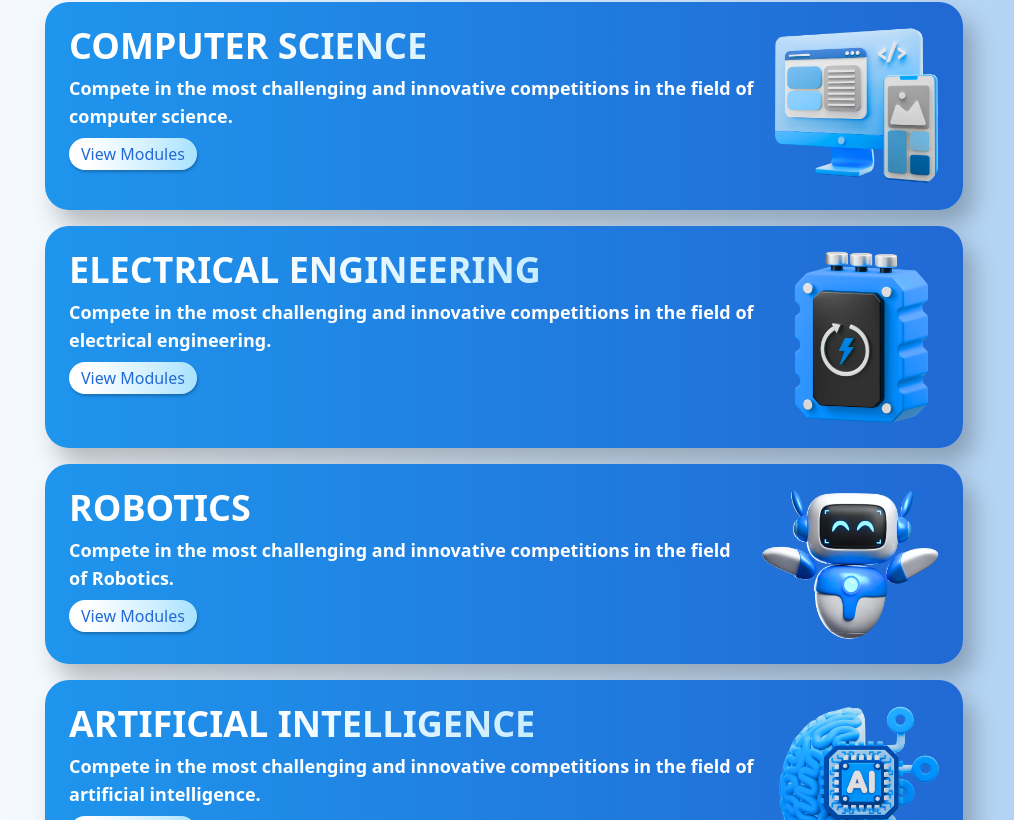
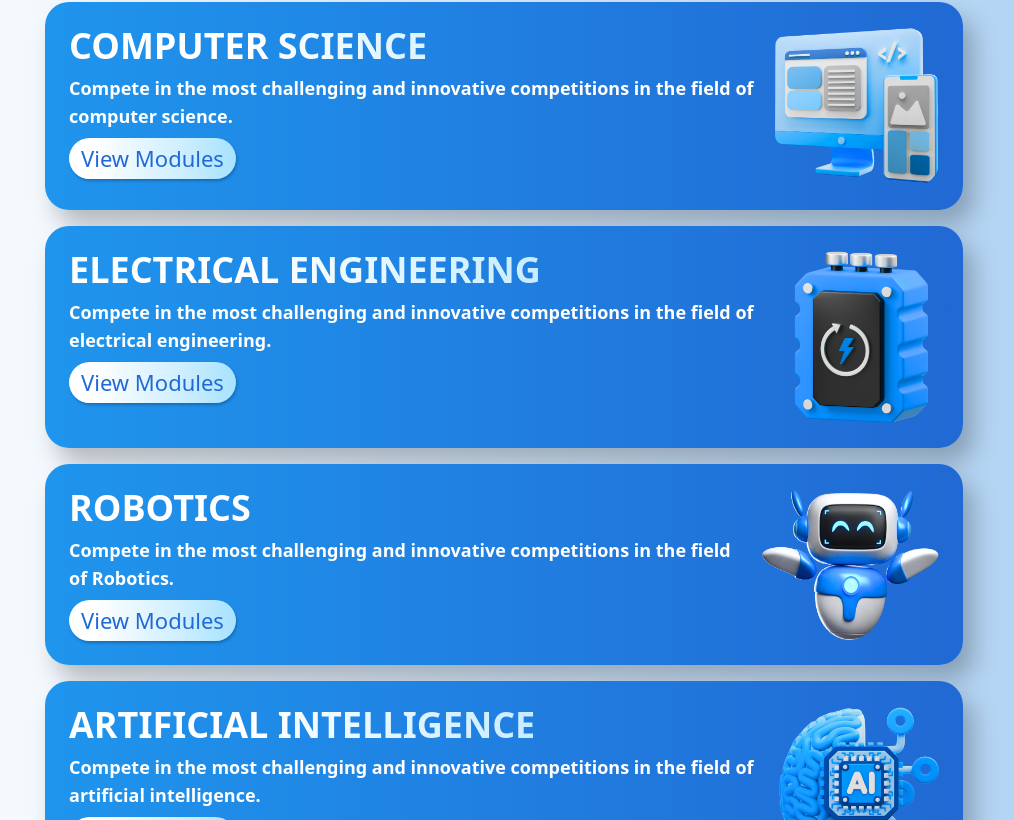
Before and after one commit to Mubin987/Procom25-website, a React (Vite) app in the folder frontend/: page / in a window 1280 px wide. Shown: the part 1980-2800 px from the top of the page, without its empty margins (136-1150 px from the left). Built offline with nearby package versions, Linux system fonts and the light colour scheme.

Commit message:
enhance responsiveness and styling across components

```diff
--- a/frontend/src/components/Footer.jsx
+++ b/frontend/src/components/Footer.jsx
@@ -7,8 +7,7 @@ const Footer = () => {
         <footer className='text-sm py-6 bg-[#161616] w-full text-white flex flex-col justify-between mt-auto'>
             <div className='px-8 pt-4'>
                 <img src="/procom25logo.png" alt="PROCOM'25"
-                    className=''
-                    width={200}
+                    className='w-full max-w-[200px]'
                 />
             </div>
             <div className='flex md:flex-row flex-col justify-between w-full'>
--- a/frontend/src/components/Home/Hero.jsx
+++ b/frontend/src/components/Home/Hero.jsx
@@ -2,14 +2,16 @@ import React from 'react'
 import { Link } from 'react-router-dom';
 import Countdown from "./Countdown";
 import ProcomSVG from './ProcomSVG';
+import '../../index.css'
+
 const Hero = () => {
     return (
         <div className='h-screen w-full flex flex-col justify-center items-center'>
-            <ProcomSVG />
+            <ProcomSVG className='responsive-svg' />
             <div className='w-full p-10 px-20 flex justify-end items-end h-3/4'>
                 <div className='bg-[linear-gradient(270deg,#0D32C5_0%,#1768DB_37.9%,#1E8AE9_78.9%,#23A7F4_100%)] bg-clip-text text-transparent font-bold'>
-                    <h1 className='text-4xl'>FAST-NUCES PRESENTS,</h1>
-                    <h1 className='text-[9rem] leading-[1]'>PROCOM'25</h1>
+                    <h1 className='heading-secondary'>FAST-NUCES PRESENTS,</h1>
+                    <h1 className='leading-[1] heading-primary'>PROCOM'25</h1>
                     <p className='text-themeDBlue text-end text-sm tracking-widest'>READY TO COMPETE?</p>
                     <div className='flex justify-end'>
                         <Link to="/register" className=''>
--- a/frontend/src/components/Home/ProcomSVG.jsx
+++ b/frontend/src/components/Home/ProcomSVG.jsx
@@ -1,8 +1,8 @@
 import React from "react";
 
-const ProcomSVG = () => (
+const ProcomSVG = ({ className }) => (
     <svg
-        className="absolute top-0 left-0 -z-10"
+        className={`absolute top-0 left-0 -z-10 ${className}`}
         width="421"
         height="730"
         viewBox="0 0 521 1062"
--- a/frontend/src/components/Navbar.jsx
+++ b/frontend/src/components/Navbar.jsx
@@ -1,5 +1,6 @@
 import React from 'react';
 import { Link, NavLink, useLocation } from 'react-router-dom';
+import '../index.css'
 
 const Navbar = () => {
   const navLinks = [
@@ -13,9 +14,9 @@ const Navbar = () => {
   const location = useLocation();
 
   return (
-    <nav className="bg-transparent py-5 px-4 flex w-full absolute top-0 z-50">
+    <nav className="bg-transparent py-5 px-4 flex w-full absolute top-0 z-50 nav">
       <div className="w-full flex justify-end items-center">
-        <div>
+        <div className='nav-items'>
           {navLinks.map((link) => (
             <NavLink
               key={link.name}
--- a/frontend/src/components/ui/carousel.jsx
+++ b/frontend/src/components/ui/carousel.jsx
@@ -156,9 +156,15 @@ const CarouselPrevious = React.forwardRef(({ className, variant = "outline", siz
       ref={ref}
       variant={variant}
       size={size}
-      className={cn("absolute  h-8 w-8 rounded-full", orientation === "horizontal"
-        ? "-left-12 top-1/2 -translate-y-1/2"
-        : "-top-12 left-1/2 -translate-x-1/2 rotate-90", className)}
+      className={cn(
+        "absolute h-8 w-8 rounded-full",
+        orientation === "horizontal"
+          ? "-left-12 top-1/2 -translate-y-1/2"
+          : "-top-12 left-1/2 -translate-x-1/2 rotate-90",
+        className,
+        "md:-left-10", // Adjust position for medium screens and above
+        "lg:-left-8"   // Adjust position for large screens and above
+      )}
       disabled={!canScrollPrev}
       onClick={scrollPrev}
       {...props}>
--- a/frontend/src/index.css
+++ b/frontend/src/index.css
@@ -73,7 +73,244 @@
   }
   body {
     @apply bg-background text-foreground;
+    margin: 0;
+    padding: 0;
+    overflow-x: hidden;
   }
 
+  html, body, #root, .App {
+    overflow-x: hidden;
+  }
 
+  .heading-primary {
+    font-size: 2.5rem !important;
+  }
+
+  .heading-secondary {
+    font-size: 0.75rem !important;
+  }
+
+  .responsive-svg {
+    width: 100%;
+    max-width: 600px;
+  }
+
+  @media (max-width: 768px) {
+    .responsive-svg {
+      max-width: 400px;
+    }
+  }
+
+  @media (max-width: 480px) {
+    .responsive-svg {
+      max-width: 300px;
+    }
+  }
+
+  @media (min-width: 250px) and (max-width: 400px) {
+    .text-lg {
+      font-size: 0.75rem !important;
+      line-height: 1rem !important;
+    }
+    .text-4xl {
+      font-size: 1.25rem !important;
+      line-height: 1.50rem !important;
+    }
+
+    .text-xl {
+      font-size: 0.75rem !important;
+      line-height: 1rem !important;
+    }
+    .nav {
+      flex-direction: column;
+      /* align-items: center; */
+    }
+    .nav img {
+      margin-bottom: 0.5rem;
+      order: 1;
+    }
+    .nav div {
+      display: flex;
+      flex-direction: column;
+      align-items: center;
+      order: 2;
+    }
+    .nav .nav-items {
+      display: flex;
+      flex-direction: row;
+      align-items: center;
+      order: 2;
+      gap: 0rem; /* Reduced space */
+      margin: 0 !important;
+    }
+    .nav .nav-items a{
+      margin: 0.39rem !important;
+    }
+  }
+
+  @media (min-width: 400px) and (max-width: 639px) {
+    .text-lg {
+      font-size: 0.75rem !important;
+      line-height: 1rem !important;
+    }
+    .text-4xl {
+      font-size: 1.25rem !important;
+      line-height: 1.50rem !important;
+    }
+
+    .text-xl {
+      font-size: 0.75rem !important;
+      line-height: 1rem !important;
+    }
+    body {
+      font-size: 0.75rem;
+    }
+    .header {
+      padding: 0.75rem;
+    }
+    .nav {
+      display: flex;
+      justify-content: space-between;
+      flex-direction: column;
+      align-items: center;
+    }
+    .nav img {
+      margin-bottom: 0.5rem; /* Reduced space */
+      order: 1;
+    }
+    .nav div {
+      display: flex;
+      flex-direction: column;
+      align-items: center;
+      order: 2;
+    }
+    .nav .nav-items {
+      display: flex;
+      flex-direction: row;
+      align-items: center;
+      order: 1;
+    }
+    .menu {
+      display: none;
+    }
+    .heading-primary {
+      font-size: 3rem !important;
+    }
+    .heading-secondary {
+      font-size: 1rem !important;
+    }
+    .nav .nav-items a{
+      margin: 0.85rem !important;
+    }
+  }
+
+  @media (min-width: 640px) and (max-width: 767px) {
+    body {
+      font-size: 1rem;
+    }
+    .header {
+      padding: 1rem;
+    }
+    .nav {
+      display: flex;
+      justify-content: space-between;
+    }
+    .menu {
+      display: none;
+    }
+    .heading-primary {
+      font-size: 5rem !important;
+    }
+    .heading-secondary {
+      font-size: 1.75rem !important;
+    }
+  }
+
+  @media (min-width: 768px) and (max-width: 1023px) {
+    body {
+      font-size: 1.125rem;
+    }
+    .header {
+      padding: 1.5rem;
+    }
+    .nav {
+      display: flex;
+      justify-content: space-between;
+    }
+    .menu {
+      display: none;
+    }
+    .heading-primary {
+      font-size: 6rem !important;
+    }
+    .heading-secondary {
+      font-size: 2rem !important;
+    }
+  }
+
+  @media (min-width: 1024px) and (max-width: 1279px) {
+    body {
+      font-size: 1.25rem;
+    }
+    .header {
+      padding: 2rem;
+    }
+    .nav {
+      display: flex;
+      justify-content: space-between;
+    }
+    .menu {
+      display: none;
+    }
+    .heading-primary {
+      font-size: 7rem !important;
+    }
+    .heading-secondary {
+      font-size: 2.25rem !important;
+    }
+  }
+
+  @media (min-width: 1280px) and (max-width: 1535px) {
+    body {
+      font-size: 1.375rem;
+    }
+    .header {
+      padding: 2.5rem;
+    }
+    .nav {
+      display: flex;
+      justify-content: space-between;
+    }
+    .menu {
+      display: none;
+    }
+    .heading-primary {
+      font-size: 8rem !important;
+    }
+    .heading-secondary {
+      font-size: 2.5rem !important;
+    }
+  }
+
+  @media (min-width: 1536px) {
+    body {
+      font-size: 1.5rem;
+    }
+    .header {
+      padding: 3rem;
+    }
+    .nav {
+      display: flex;
+      justify-content: space-between;
+    }
+    .menu {
+      display: none;
+    }
+    .heading-primary {
+      font-size: 9rem !important;
+    }
+    .heading-secondary {
+      font-size: 2.75rem !important;
+    }
+  }
 }
--- a/frontend/src/pages/Register.jsx
+++ b/frontend/src/pages/Register.jsx
@@ -7,6 +7,8 @@ import TeamInformation from '@/components/Register/Team-Information';
 import RegisterHeading from '@/components/ui/register-headings';
 import React, { useState } from 'react';
 import { useNavigate } from 'react-router-dom';
+import '../index.css';
+
 
 const Register = () => {
   const [department, setDepartment] = useState("");
```
Also changed, not shown: 1 other file (tests, documents, lock files or other folders).
